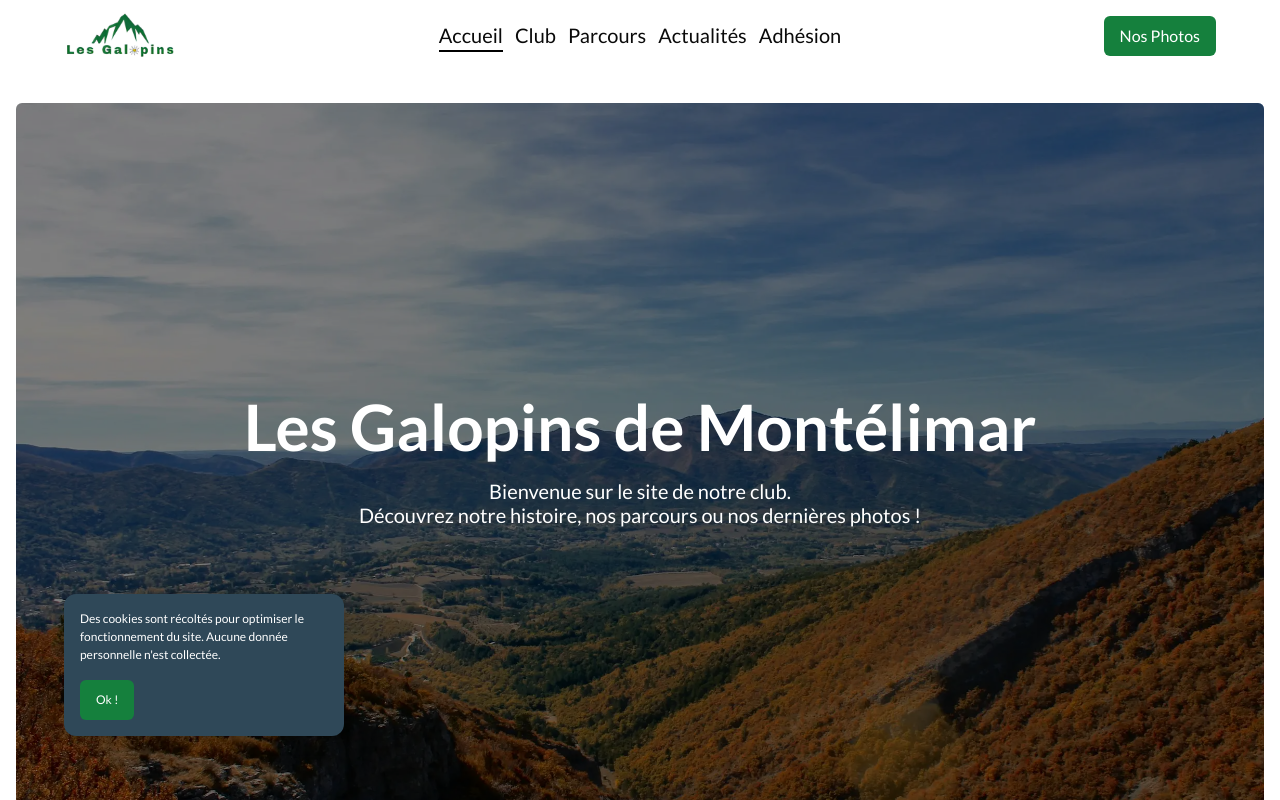
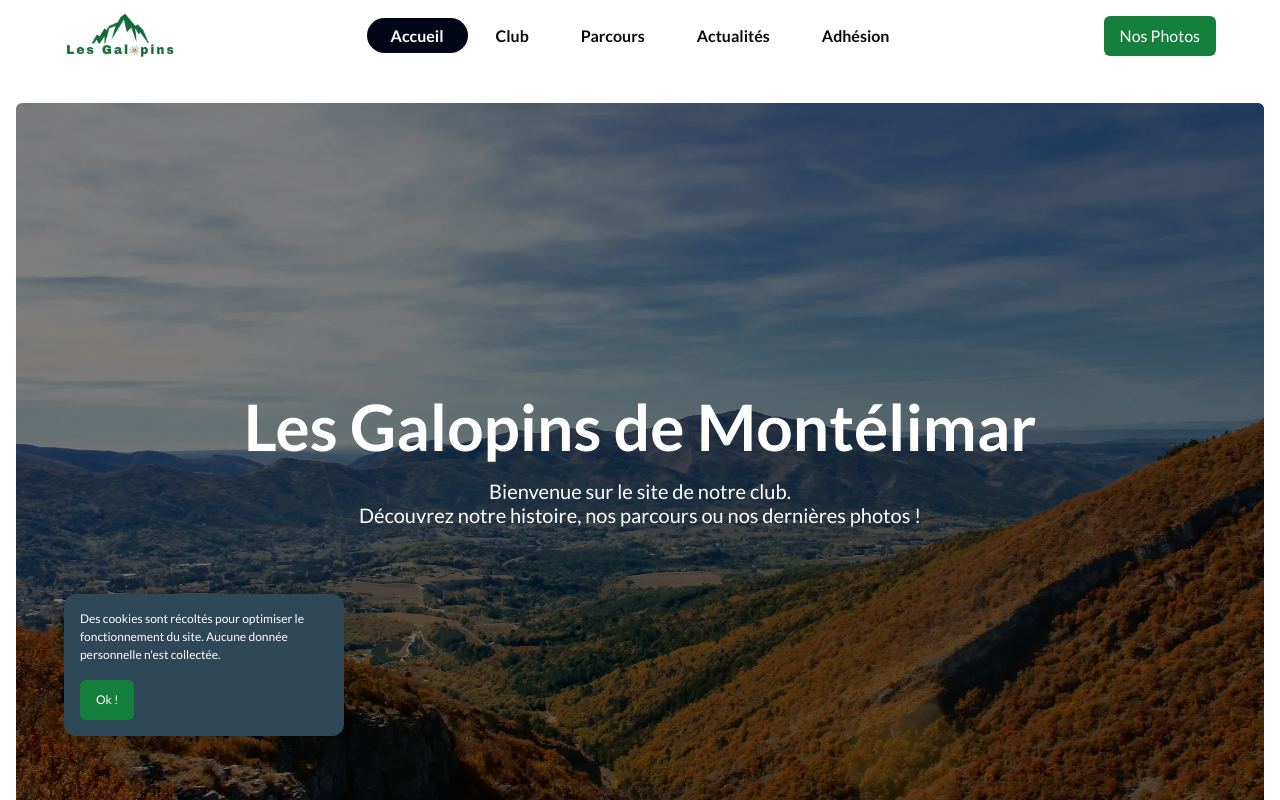
Before and after one commit to SebastienLaurentt/Galopins-Next-V2, a Next.js app: page / in a window 1280 px wide. Shown: the top 800 px of the page. Built offline with nearby package versions, Linux system fonts and the light colour scheme.

Commit message:
update header

```diff
--- a/src/features/layout/Header/Header.tsx
+++ b/src/features/layout/Header/Header.tsx
@@ -28,8 +28,8 @@ export const Header = () => {
         </Link>
 
         {/* Nav */}
-        <nav className="hidden  md:absolute md:left-0 md:flex md:w-full md:justify-center lg:text-md">
-          <ul className="flex gap-3">
+        <nav className="hidden md:absolute md:left-0 md:flex md:w-full md:justify-center">
+          <ul className="flex gap-1">
             {navData.map((link) => (
               <li
                 key={link.name}
@@ -37,12 +37,9 @@ export const Header = () => {
               >
                 <Link
                   href={link.href}
-                  className={
-                    "relative font-medium w-fit block after:block after:content-[''] after:absolute after:h-[2px] after:bg-black after:w-full after:scale-x-0 after:hover:scale-x-100 after:transition after:duration-500 after:origin-left " +
-                    (pathname === link.href
-                      ? " border-b-[2px] border-black "
-                      : "")
-                  }
+                  className={`rounded-full px-6 py-2 font-semibold hover:bg-slate-950 hover:text-white ${
+                    pathname === link.href ? "bg-slate-950 text-white" : ""
+                  }`}
                 >
                   {link.name}
                 </Link>
```
